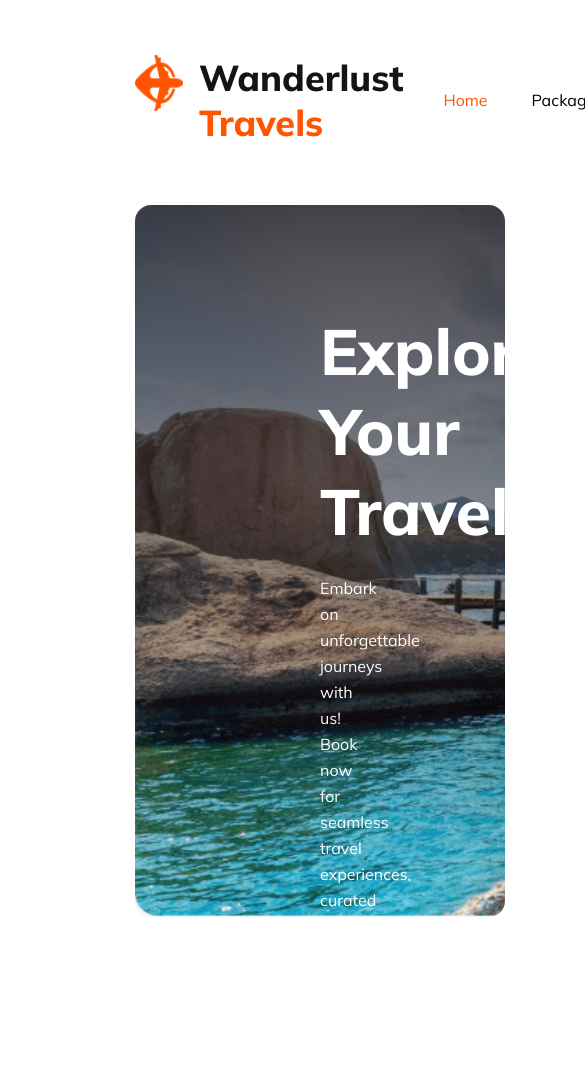
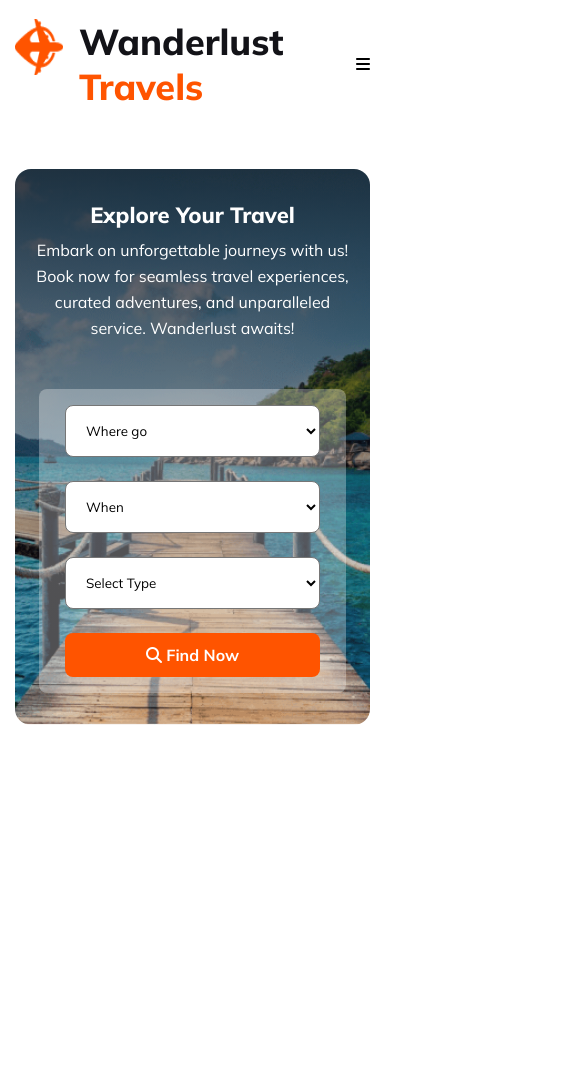
Before and after one commit to MiM1303/Final-Assignment-2, a plain HTML site: page index.html in a window 390 px wide. Shown: the top 1072 px of the page, 585 px wide, since content can reach past the window. After the commit the page ends 844 px from the top, so only its background shows below. Drawn offline with Linux system fonts and the light colour scheme.

Commit message:
made nav and banner sectionresponsive

```diff
--- a/styles/styles.css
+++ b/styles/styles.css
@@ -138,3 +138,77 @@ nav{
     font-size: 1rem;
     font-weight: 400;
 }
+
+
+
+
+
+
+
+
+/* MEDIA QUERIES */
+
+/* FOR MOBILE OR SMALL DEVICES */
+@media screen and (max-width: 600px) {
+
+    /* SHARED STYLES */
+    body{
+        margin-left: 15px;
+        margin-right: 20px;
+        margin-top: 19px;
+        /* max-width: 375px; */
+    }
+    .section-title{
+        font-size: 20px;
+        margin-bottom: 16px;
+    }
+
+    .common-text{
+        margin-bottom: 16px;
+    }
+
+    /* NAV */
+    nav ul{
+    display: none;
+    }
+    nav .menu{
+        display: flex;
+        /* margin-top: 20px; */
+    }
+
+    /* BANNER */
+  .banner-container{
+    flex-direction: column;
+    padding: 32px 17px;
+    background-position: center center;
+    }
+
+    .banner-container .options-menu{
+        flex-direction: column;
+        text-align: center;
+        max-width: 255px;
+        margin-left: auto;
+        margin-right: auto;
+    }
+
+    .banner-container h3{
+        font-size: 22px;
+        margin-bottom: 8px;
+    }
+
+    .banner-container p3{
+        font-size: 0.875rem;
+        margin-bottom: 32px;
+    }
+
+    .banner-container select{
+        margin-top: 0px;
+        max-width: 255px;
+        padding: 16px 120px 16px 16px;
+    }
+
+    .btn-primary{
+        max-width: 255px;
+    }
+
+}
```
